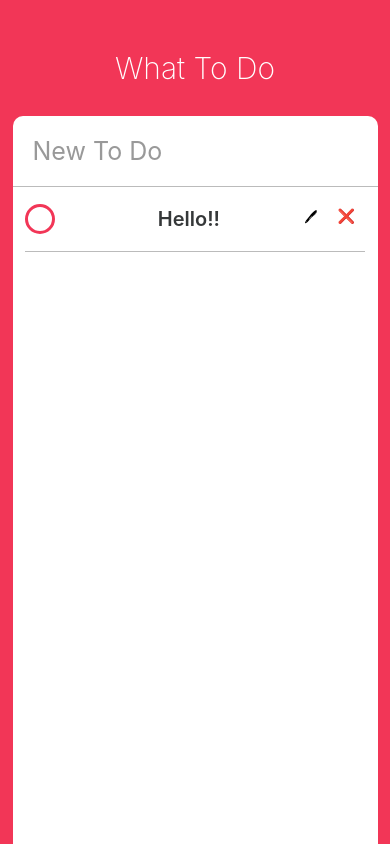
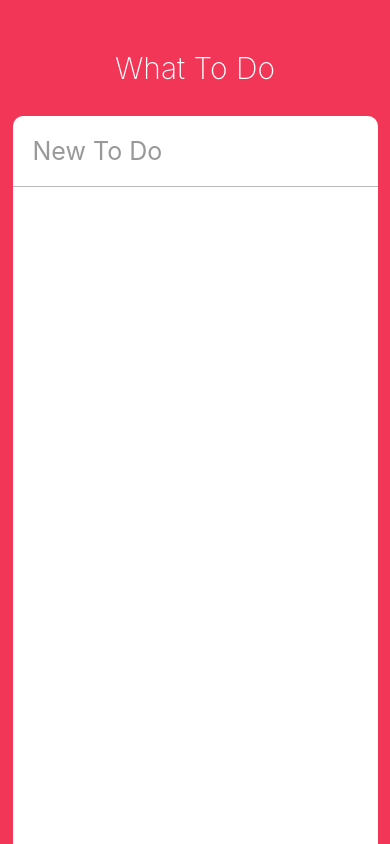
Before and after one commit to hwshim0810/todo-app-React-Native, a React Native app: screen / in a window 390 px wide. Built offline with nearby package versions, Linux system fonts and the light colour scheme.

Commit message:
Add delete todo function

```diff
--- a/App.js
+++ b/App.js
@@ -2,6 +2,7 @@
 import { StyleSheet, Text, View, StatusBar, TextInput, Dimensions, Platform, ScrollView } from 'react-native';
 import { AppLoding, AppLoading } from 'expo';
 import uuidv1 from 'uuid/v1';
+
 import Todo from './Todo';
 
 
@@ -11,7 +12,8 @@
 
   state = {
     newTodo: '',
-    loadedToDos: false
+    loadedToDos: false,
+    toDos: {}
   }
 
   componentDidMount = () => {
@@ -20,7 +22,7 @@
 
   render() {
 
-    const { newTodo, loadedToDos } = this.state;
+    const { newTodo, loadedToDos, toDos } = this.state;
 
     if (!loadedToDos) {
       return <AppLoading />;
@@ -42,7 +44,7 @@
             onSubmitEditing={this._addTodo}
           />
           <ScrollView contentContainerStyle={styles.toDos}>
-            <Todo text={"Hello!!"} />
+            {Object.values(toDos).map(toDo => <Todo key={toDo.id} {...toDo} deleteTodo={this._deleteTodo} />)}
           </ScrollView>
         </View>
       </View>
@@ -86,6 +88,18 @@
         return { ...newState };
       });
     }
+  };
+
+  _deleteTodo = id => {
+    this.setState(prevState => {
+        const toDos = prevState.toDos;
+        delete toDos[id];
+        const newState = {
+          ...prevState,
+          ...toDos
+        };
+        return {...newState};
+    });
   };
 }
 
--- a/Todo.js
+++ b/Todo.js
@@ -1,21 +1,31 @@
 import React, { Component } from "react";
 import { View, Text, TouchableOpacity, StyleSheet, Dimensions, TextInput } from "react-native";
+import PropTypes from 'prop-types';
 
 
 const { width, height } = Dimensions.get("window");
 
 export default class Todo extends Component {
 
-    state = {
-        isEditing: false,
-        isCompleted: false,
-        toDoValue: ''
+    constructor(props) {
+        super(props);
+        this.state = {
+            isEditing: false,
+            toDoValue: props.text
+        };
+    }
+
+    static propTypes = {
+        id: PropTypes.string.isRequired,
+        text: PropTypes.string.isRequired,
+        isCompleted: PropTypes.bool.isRequired,
+        deleteTodo: PropTypes.func.isRequired
     }
 
     render() {
 
         const { isCompleted, isEditing, toDoValue } = this.state;
-        const { text } = this.props;
+        const { text, id, deleteTodo } = this.props;
 
         return (
             <View style={styles.container}>
@@ -64,7 +74,7 @@
                                 <Text style={styles.actionText}>🖊</Text>
                             </View>
                         </TouchableOpacity>
-                        <TouchableOpacity>
+                        <TouchableOpacity onPressOut={() => deleteTodo(id)}>
                             <View style={styles.actionContainer}>
                                 <Text style={styles.actionText}>❌</Text>
                             </View>
@@ -84,11 +94,8 @@
     };
 
     _startEditing = () => {
-        const { text } = this.props;
-
         this.setState({
-            isEditing: true,
-            toDoValue: text
+            isEditing: true
         });
     };
 
@@ -143,8 +150,7 @@
     column: {
         width: width/2,
         flexDirection: "row",
-        alignItems: "center",
-        justifyContent: "space-between"
+        alignItems: "center"
     },
     actions: {
         flexDirection: "row"
```
